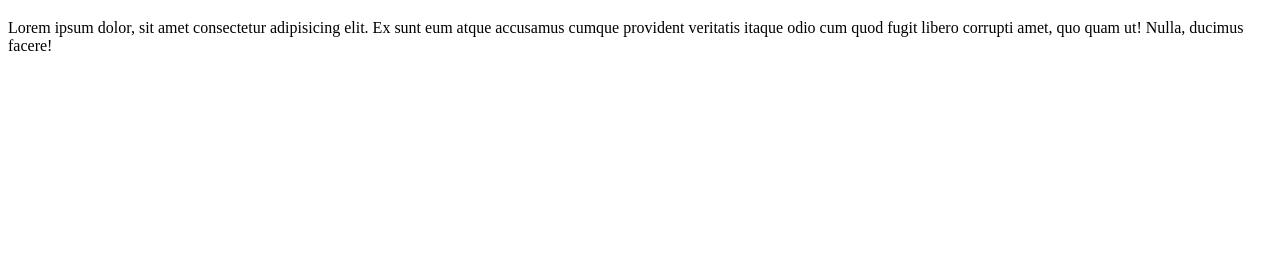
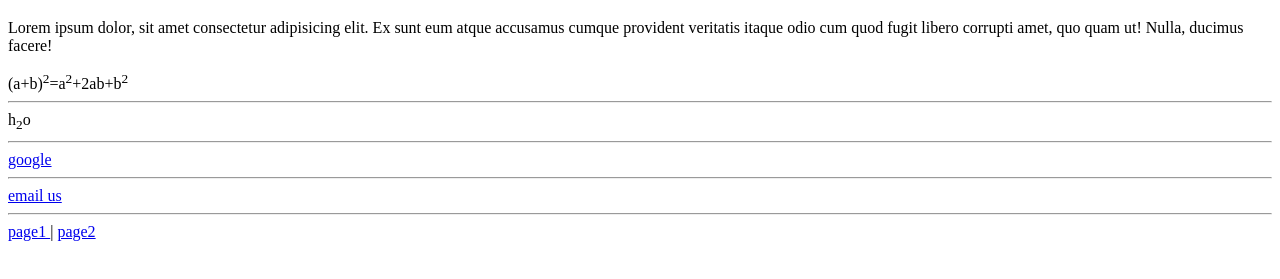
Before and after one commit to sharjahan/firstwebpage, a plain HTML site: page index.html in a window 1280 px wide. Shown: the part 61-340 px from the top of the page. Drawn offline with Linux system fonts and the light colour scheme.

Commit message:
added a new page

```diff
--- a/index.html
+++ b/index.html
@@ -9,5 +9,11 @@
 <body>
  <h1 align="center">heading</h1>
  <p>Lorem ipsum dolor, sit amet consectetur adipisicing elit. Ex sunt eum atque accusamus cumque provident veritatis itaque odio cum quod fugit libero corrupti amet, quo quam ut! Nulla, ducimus facere!</p>
+(a+b)<sup>2</sup>=a<sup>2</sup>+2ab+b<sup>2</sup> <br /> <hr />
+h<sub>2</sub>o <br /> <hr />
+<a  target="-blank" href="https://google.com">google</a>
+<hr />
+<a href="mailto:sharjahanasad@gmail.com">email us</a>
+<hr /><a href="index.html"> page1 </a>| <a href="index2.html">page2 </a>
 </body>
 </html>
```
Also changed, not shown: index2.html (added, +13 -0 lines).
